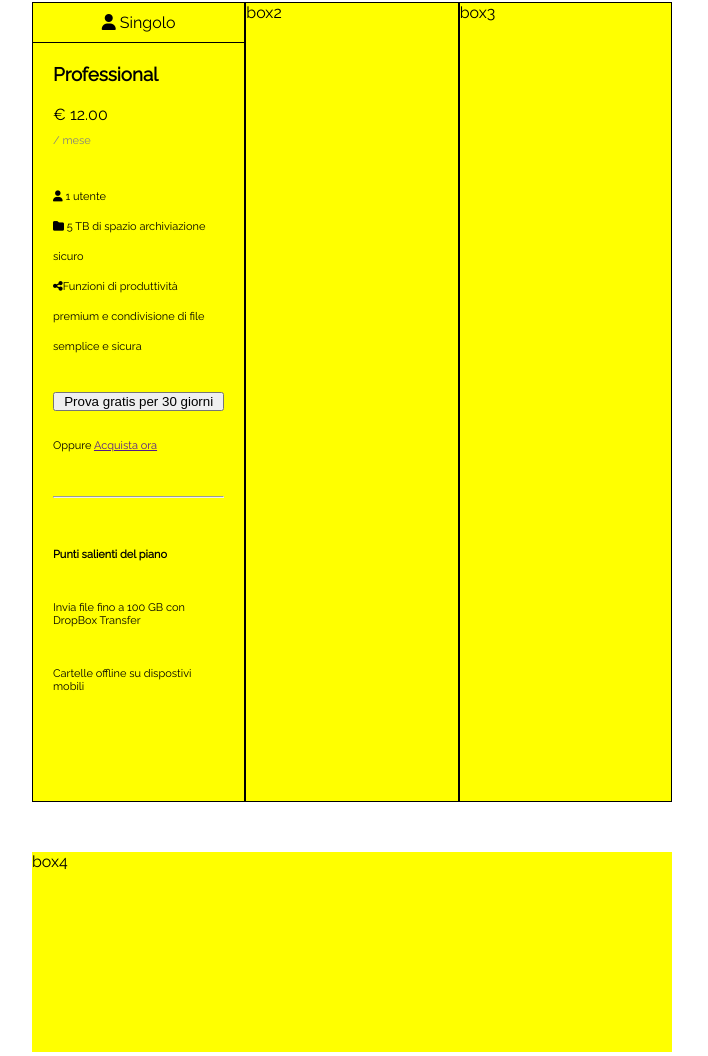
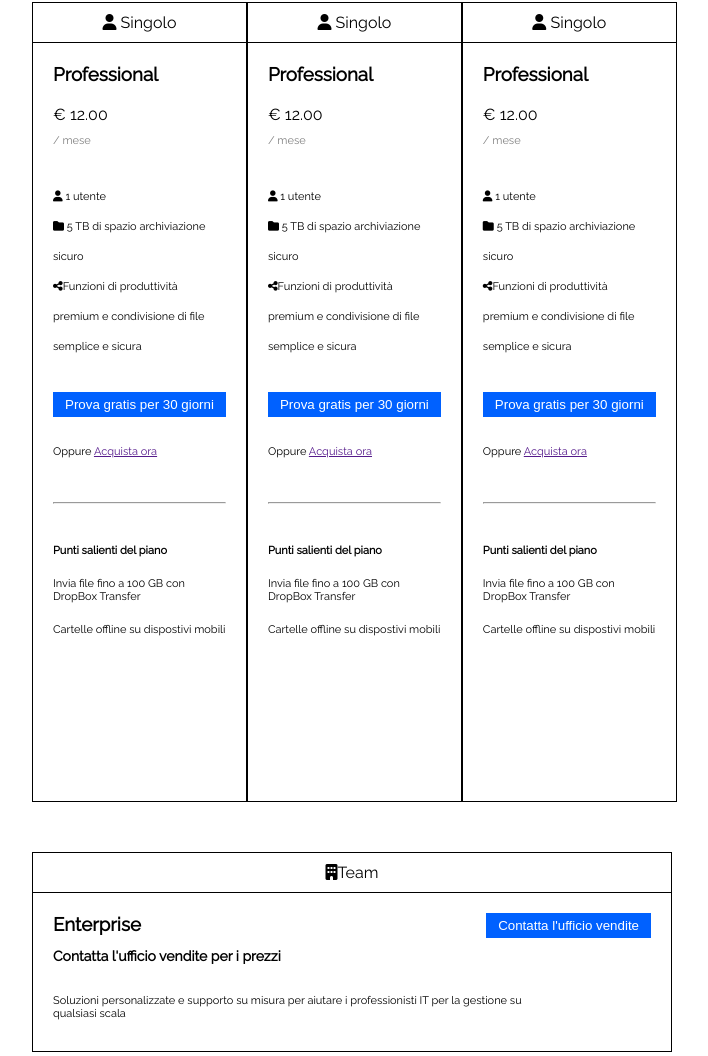
Before and after one commit to ErosEros/htmlcss-dropbox, a plain HTML site: page index.html in a window 1280 px wide. Shown: the part 926-1982 px from the top of the page, without its empty margins (288-996 px from the left). Drawn offline with Linux system fonts and the light colour scheme.

Commit message:
completed section-1

```diff
--- a/css/style.css
+++ b/css/style.css
@@ -95,6 +95,7 @@
     background-color: #0061ff;
     color: white;
     padding: 5px 12px;
+    border: none;
 }
 
 /* header-bottom */
@@ -199,11 +200,12 @@
 
 .title-foot-box-1 {
     margin-top: 30px;
+    /* padding: 10px 0px; */
 }
 
 .box-1 > span {
     font-size: 11px;
-    padding: 20px 0px;
+    padding: 10px 0px;
 }
 
 
@@ -214,7 +216,6 @@
 .container-box-1 > div {
     width: 250px;
     height: 800px;
-    background-color: yellow;
     border: 0.5px solid black;
 
 }
@@ -222,8 +223,34 @@
 .box-4 {
     margin-top: 50px;
     height: 200px;
-    background-color: yellow;
+    border: 0.5px solid black;
 }
+
+.title-box-4 {
+    border-bottom: 0.5px solid black;
+    padding: 10px 0px;
+}
+
+.box-4-head-content {
+    justify-content: space-between;
+}
+
+.office-sales {
+    margin-top: 10px;
+    font-size: 14px;
+}
+
+.box-4-solution {
+    width: 475px;
+    font-size: 11px;
+    margin-top:30px;
+}
+
+.content-box-4 {
+    margin: 20px;
+}
+
+
 
 /* section-2 */
 
--- a/index.html
+++ b/index.html
@@ -74,7 +74,7 @@
                             <span><i class="fa-solid fa-share-nodes"></i>Funzioni di produttività premium e condivisione di file semplice e sicura</span>
                         </div>
                         <div class="column button-box">
-                            <input class="button-section-1" type="button" value="Prova gratis per 30 giorni">
+                            <input class="button-section-1 blue-button" type="button" value="Prova gratis per 30 giorni">
                             <span>Oppure <a href="">Acquista ora</a></span>
                         </div>
                         <hr>
@@ -82,14 +82,80 @@
                         <span class="title-foot-box-1"><strong>Punti salienti del piano</strong></span>
                         <span>Invia file fino a 100 GB con DropBox Transfer</span>
                         <span>Cartelle offline su dispostivi mobili</span>
-
                     </div>
 
                 </div>
-                <div>box2</div>
-                <div>box3</div>
+                <div class="column">
+                    <div class="head-box center">
+                        <span><i class="fa-solid fa-user"></i> Singolo</span>
+                    </div>
+                    <div class="column box-1">
+                        <h3>Professional</h3>
+                        <div class="column top-price">
+                            <span>€ 12.00</span>
+                            <span class="bottom-price">/ mese</span>
+                        </div>
+                        <div class="column box-icon">
+                            <span><i class="fa-solid fa-user"></i> 1 utente</span>
+                            <span><i class="fa-solid fa-folder"></i> 5 TB di spazio archiviazione sicuro</span>
+                            <span><i class="fa-solid fa-share-nodes"></i>Funzioni di produttività premium e condivisione di file semplice e sicura</span>
+                        </div>
+                        <div class="column button-box">
+                            <input class="button-section-1 blue-button" type="button" value="Prova gratis per 30 giorni">
+                            <span>Oppure <a href="">Acquista ora</a></span>
+                        </div>
+                        <hr>
+
+                        <span class="title-foot-box-1"><strong>Punti salienti del piano</strong></span>
+                        <span>Invia file fino a 100 GB con DropBox Transfer</span>
+                        <span>Cartelle offline su dispostivi mobili</span>
+                    </div>
+
+                </div>
+                <div class="column">
+                    <div class="head-box center">
+                        <span><i class="fa-solid fa-user"></i> Singolo</span>
+                    </div>
+                    <div class="column box-1">
+                        <h3>Professional</h3>
+                        <div class="column top-price">
+                            <span>€ 12.00</span>
+                            <span class="bottom-price">/ mese</span>
+                        </div>
+                        <div class="column box-icon">
+                            <span><i class="fa-solid fa-user"></i> 1 utente</span>
+                            <span><i class="fa-solid fa-folder"></i> 5 TB di spazio archiviazione sicuro</span>
+                            <span><i class="fa-solid fa-share-nodes"></i>Funzioni di produttività premium e condivisione di file semplice e sicura</span>
+                        </div>
+                        <div class="column button-box">
+                            <input class="button-section-1 blue-button" type="button" value="Prova gratis per 30 giorni">
+                            <span>Oppure <a href="">Acquista ora</a></span>
+                        </div>
+                        <hr>
+
+                        <span class="title-foot-box-1"><strong>Punti salienti del piano</strong></span>
+                        <span>Invia file fino a 100 GB con DropBox Transfer</span>
+                        <span>Cartelle offline su dispostivi mobili</span>
+                    </div>
+
+                </div>
             </div>
-            <div class="box-4">box4</div>
+            <div class="box-4">
+
+                <div class="title-box-4 center">
+                    <span><i class="fa-solid fa-building"></i>Team</span>
+                </div>
+                <div class="content-box-4 column">
+                    <div class="box-4-head-content flex">
+                        <h3>Enterprise</h3>
+                        <input class="blue-button" type="button" value="Contatta l'ufficio vendite">
+                    </div>
+                <span class="office-sales"><strong>Contatta l'ufficio vendite per i prezzi </strong></span>
+                <div class="box-4-solution">
+                        <span>Soluzioni personalizzate e supporto su misura per aiutare i professionisti IT per la gestione su qualsiasi scala</span>
+                </div>
+
+            </div>
         </section>
         <!-- / section-1 -->
 
```
